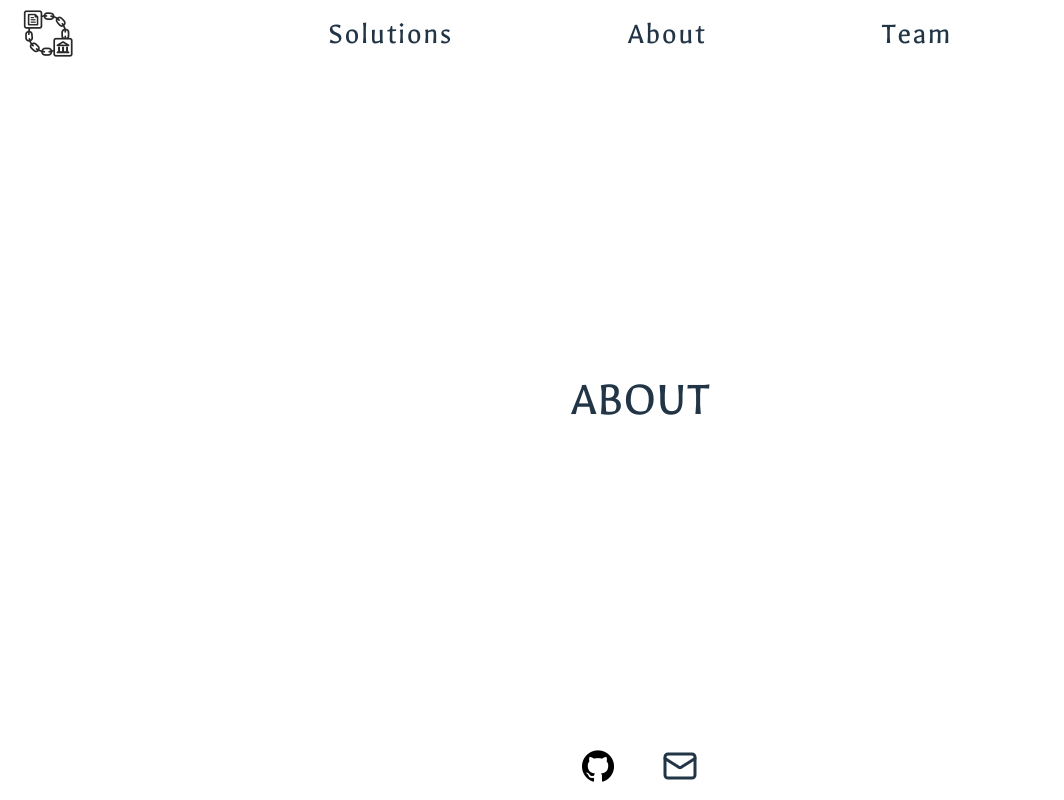
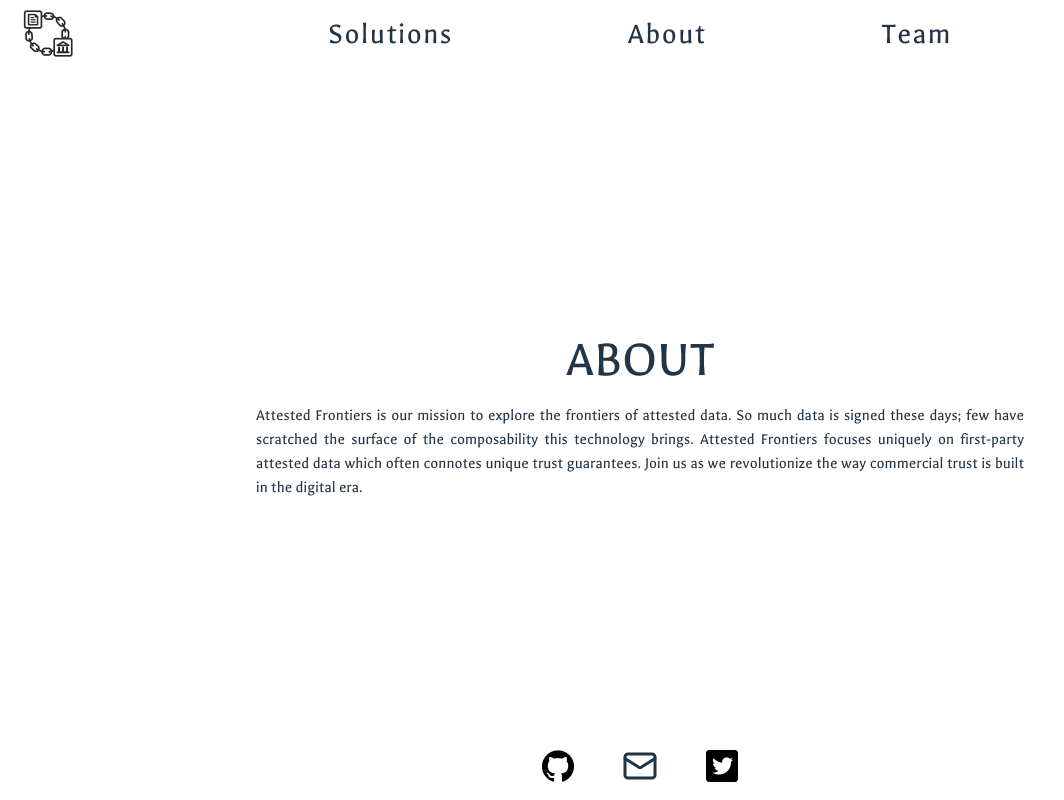
Before and after one commit to attested-frontiers/landing-page, a React (Vite) app: page /about in a window 1280 px wide. Shown: the whole page, without its empty margins (0-1064 px from the left). Built offline with nearby package versions, Linux system fonts and the light colour scheme.

Commit message:
add twitter link

```diff
--- a/src/App.tsx
+++ b/src/App.tsx
@@ -1,6 +1,7 @@
 import { Mail } from 'lucide-react';
 import github from './assets/github.png';
 // import linkedin from './assets/linkedin.png';
+import twitter from './assets/twitter.png';
 import { Link, Route, Routes } from 'react-router-dom';
 import HomeView from './views/Home';
 import AboutView from './views/About';
@@ -54,6 +55,14 @@ function App() {
         >
           <Mail cursor='pointer' size={36} />
         </a>
+        <a
+          href='https://x.com/AttestedFront'
+          rel='noreferrer'
+          target='_blank'
+          aria-label='Visit our Twitter'
+        >
+          <img alt='Twitter Logo' className='h-8 w-8' src={twitter} />
+        </a>
         {/* <a
           href='https://linkedin.com/company/attested-frontiers'
           rel='noreferrer'
--- a/src/views/About/index.tsx
+++ b/src/views/About/index.tsx
@@ -1,3 +1,10 @@
 export default function AboutView(): JSX.Element {
-  return <div className='text-5xl'>ABOUT</div>;
+  return (
+    <div className='flex flex-col items-center mt-8 px-4'>
+      <h1 className='text-5xl'>ABOUT</h1>
+      <p className='text-base mt-4 text-justify max-w-screen-md'>
+        Attested Frontiers is our mission to explore the frontiers of attested data. So much data is signed these days; few have scratched the surface of the composability this technology brings. Attested Frontiers focuses uniquely on first-party attested data which often connotes unique trust guarantees. Join us as we revolutionize the way commercial trust is built in the digital era.
+      </p>
+    </div>
+  );
 }
```
Also changed, not shown: src/assets/twitter.png (added).
